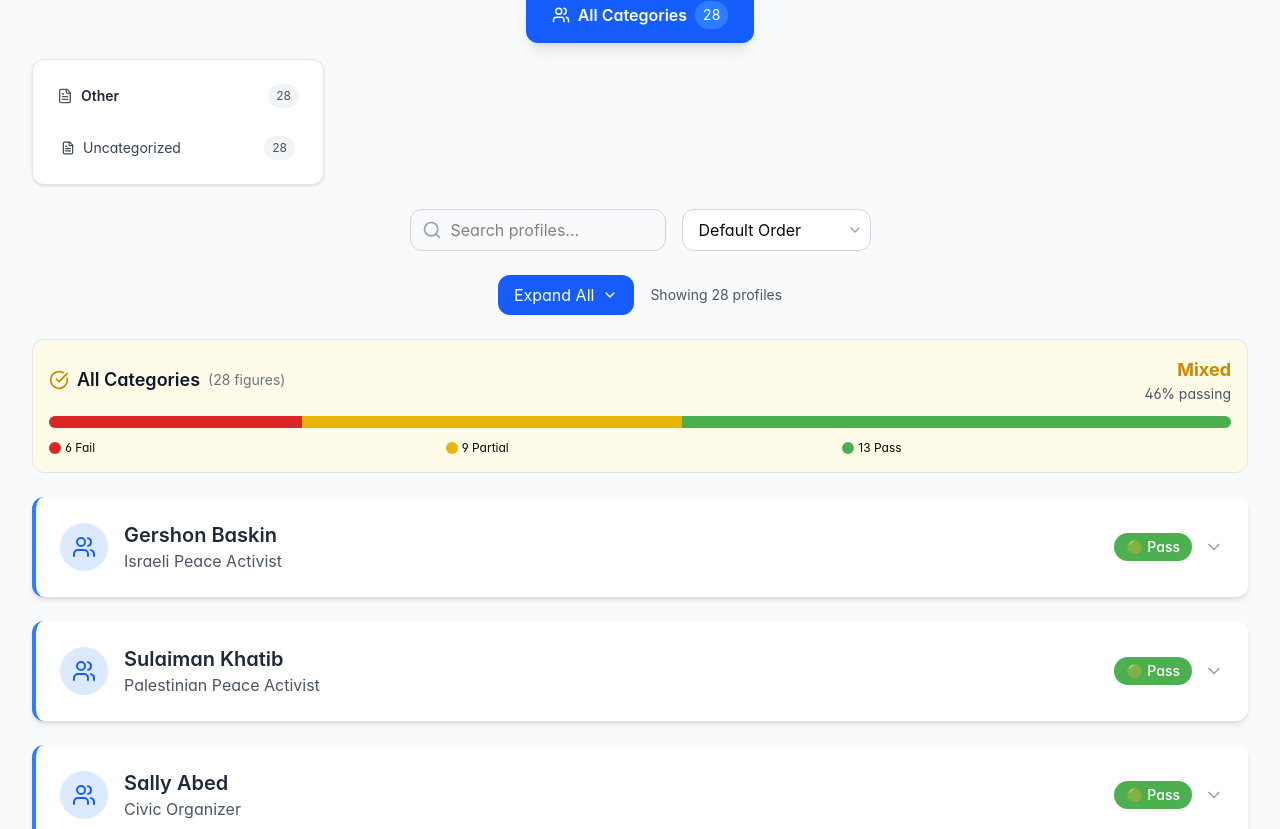
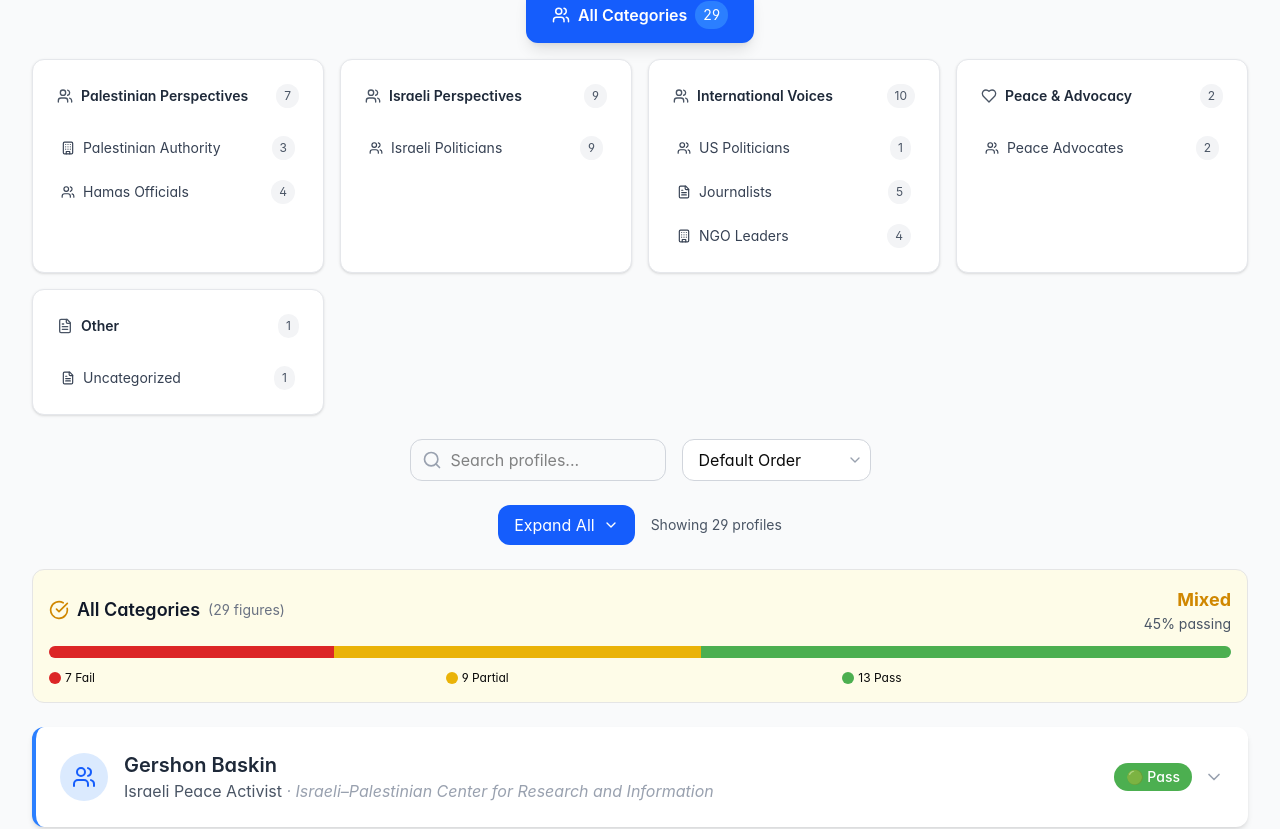
Before and after one commit to mutualmoralrespect/palestine-israel-solidarity-app, a React (Vite) app: page / in a window 1280 px wide. Shown: the part 4586-5415 px from the top of the page. Built offline with nearby package versions, Linux system fonts and the light colour scheme.

Commit message:
****improving categorization and category navigation

```diff
--- a/src/components/shared/ProfileCard.jsx
+++ b/src/components/shared/ProfileCard.jsx
@@ -44,7 +44,12 @@ const ProfileCard = ({
           </div>
           <div className="flex-1">
             <h3 className="text-xl font-semibold text-gray-800">{figure.name}</h3>
-            <p className="text-gray-600">{figure.role || figure.title}</p>
+            <p className="text-gray-600">
+              {figure.role || figure.title}
+              {figure.affiliation && (
+                <span className="text-gray-400 italic"> &middot; {figure.affiliation}</span>
+              )}
+            </p>
           </div>
           <div className="flex items-center gap-3">
             <div
--- a/src/data/category_navigation.json
+++ b/src/data/category_navigation.json
@@ -12,53 +12,107 @@
         "icon": "Users",
         "categories": [
           {
-            "id": "Palestinian Authority",
+            "id": "palestinian-authority",
             "label": "Palestinian Authority",
-            "icon": "Users"
+            "icon": "Building",
+            "subcategories": [
+              "Palestinian Authority"
+            ]
           },
           {
-            "id": "Hamas Officials",
-            "label": "Hamas Officials",
-            "icon": "Users"
+            "id": "fatah-leaders",
+            "label": "Fatah Leaders",
+            "icon": "Users",
+            "subcategories": [
+              "Fatah"
+            ]
           },
           {
-            "id": "Palestinian Voices",
+            "id": "hamas-officials",
+            "label": "Hamas Officials",
+            "icon": "ShieldAlert",
+            "subcategories": [
+              "Hamas"
+            ]
+          },
+          {
+            "id": "palestinian-voices",
             "label": "Palestinian Voices",
-            "icon": "Users"
+            "icon": "Mic",
+            "subcategories": [
+              "Peace Activist (Palestinian)"
+            ]
           }
         ]
       },
       {
         "id": "israeli",
         "label": "Israeli Perspectives",
-        "icon": "Users",
+        "icon": "StarOfDavid",
         "categories": [
           {
-            "id": "Israeli Politicians",
+            "id": "israeli-politicians",
             "label": "Israeli Politicians",
-            "icon": "Users"
+            "icon": "Users",
+            "subcategories": [
+              "Likud",
+              "Yamina",
+              "Otzma Yehudit",
+              "National Unity",
+              "Religious Zionist Party",
+              "Yesh Atid",
+              "Yisrael Beiteinu",
+              "New Hope",
+              "Democratic Union"
+            ]
+          },
+          {
+            "id": "israeli-voices",
+            "label": "Israeli Voices",
+            "icon": "Mic",
+            "subcategories": [
+              "Peace Activist (Israeli)"
+            ]
           }
         ]
       },
       {
         "id": "international",
         "label": "International Voices",
-        "icon": "FileText",
+        "icon": "Globe",
         "categories": [
           {
-            "id": "US Politicians",
+            "id": "us-politicians",
             "label": "US Politicians",
-            "icon": "Users"
+            "icon": "Flag",
+            "subcategories": [
+              "Democratic Party",
+              "Republican Party"
+            ]
           },
           {
-            "id": "Journalists",
+            "id": "journalists",
             "label": "Journalists",
-            "icon": "FileText"
+            "icon": "FileText",
+            "subcategories": [
+              "CNN",
+              "BBC",
+              "Al Jazeera",
+              "The Intercept",
+              "Other Media"
+            ]
           },
           {
-            "id": "NGO Leaders",
+            "id": "ngo-leaders",
             "label": "NGO Leaders",
-            "icon": "Users"
+            "icon": "Building",
+            "subcategories": [
+              "Human Rights Watch",
+              "B'Tselem",
+              "Gisha",
+              "Standing Together",
+              "Other NGO"
+            ]
           }
         ]
       },
@@ -68,14 +122,28 @@
         "icon": "Heart",
         "categories": [
           {
-            "id": "Peace Advocates",
+            "id": "peace-advocates",
             "label": "Peace Advocates",
-            "icon": "Users"
+            "icon": "Users",
+            "subcategories": [
+              "Peace Activist (Palestinian)",
+              "Peace Activist (Israeli)",
+              "Peace Activist (Other)",
+              "Civic Organizer",
+              "Human Rights Advocate"
+            ]
           },
           {
-            "id": "Organizations",
+            "id": "organizations",
             "label": "Organizations",
-            "icon": "Building"
+            "icon": "Building",
+            "subcategories": [
+              "Standing Together",
+              "Human Rights Watch",
+              "Gisha",
+              "B'Tselem",
+              "Other NGO"
+            ]
           }
         ]
       },
@@ -85,24 +153,38 @@
         "icon": "BookOpen",
         "categories": [
           {
-            "id": "Academics",
+            "id": "academics",
             "label": "Academics",
-            "icon": "BookOpen"
+            "icon": "GraduationCap",
+            "subcategories": [
+              "Academic"
+            ]
           },
           {
-            "id": "Books",
+            "id": "books",
             "label": "Books",
-            "icon": "FileText"
+            "icon": "Library",
+            "subcategories": [
+              "Book Author",
+              "Memoir",
+              "Literary Commentary"
+            ]
           },
           {
-            "id": "Legal Scholars",
+            "id": "legal-scholars",
             "label": "Legal Scholars",
-            "icon": "Scale"
+            "icon": "Scale",
+            "subcategories": [
+              "Legal Scholar"
+            ]
           },
           {
-            "id": "Historians",
+            "id": "historians",
             "label": "Historians",
-            "icon": "BookOpen"
+            "icon": "BookOpenCheck",
+            "subcategories": [
+              "Historian"
+            ]
           }
         ]
       }
--- a/src/utils/dataTransform.js
+++ b/src/utils/dataTransform.js
@@ -154,7 +154,8 @@ export const transformProfile = (profile) => {
     overall: getOverallText(status),
     reflection: profile.reflection,
     pillars: transformedPillars,
-    sortingScore: sortingScore  // For sorting only, doesn't affect display
+    sortingScore: sortingScore,  // For sorting only, doesn't affect display
+    affiliation: profile.affiliation // <-- Add this line
   };
 };
 
```
Also changed, not shown: src/data/6_pillar_json_database.json.
